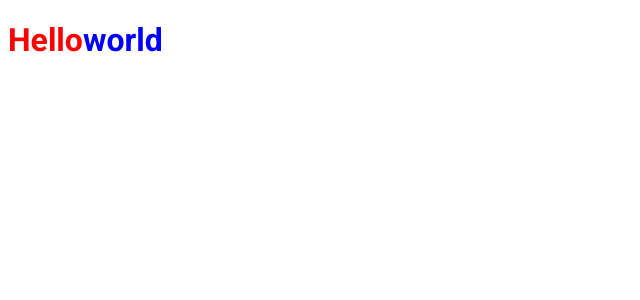
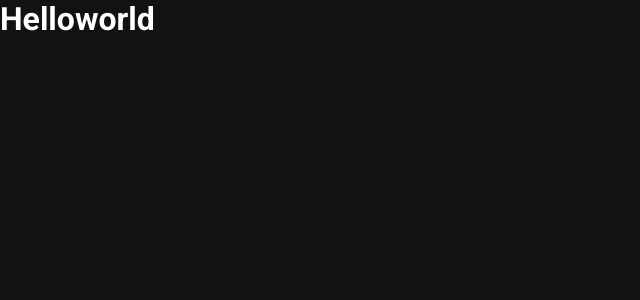
Before and after one commit to rodrigodasilva/ignite-ignews, a Next.js app: page / in a window 1280 px wide. Shown: the top 300 px of the page, without its empty margins (0-640 px from the left). Built offline with nearby package versions, Linux system fonts and the light colour scheme.

Commit message:
Estilos globais do app

```diff
--- a/src/pages/_app.tsx
+++ b/src/pages/_app.tsx
@@ -1,4 +1,6 @@
 import { AppProps } from 'next/app'
+
+import '../styles/global.scss'
 
 function MyApp({ Component, pageProps }: AppProps) {
   return <Component {...pageProps} />
--- a/src/pages/index.tsx
+++ b/src/pages/index.tsx
@@ -1,6 +1,6 @@
 import Head from 'next/head'
 
-import styles from '../styles/home.module.scss'
+
 
 export default function Home() {
   return (
@@ -9,7 +9,7 @@
         <title>Inicio | ig.news</title>
       </Head>
 
-      <h1 className={styles.title}>
+      <h1>
         Hello
         <span>
           world
--- /dev/null
+++ b/src/styles/global.scss
@@ -0,0 +1,45 @@
+* {
+  margin: 0;
+  padding: 0;
+  box-sizing: border-box;
+}
+
+:root {
+  --white: #ffffff;
+  --gray-100: #e1e1e6;
+  --gray-300: #a8a8b3;
+  --gray-900: #121214;
+
+  --cyan-500: #61dafb;
+  --yellow-500: #eba417;
+}
+
+@media (max-width: 1080px) {
+  html {
+    font-size: 93.75%;
+  }
+}
+
+@media (max-width: 720px) {
+  html {
+    font-size: 87.5%;
+  }
+}
+
+body {
+  background: var(--gray-900);
+  color: var(--white);
+}
+
+body, input, area, select, button {
+  font: 400 1rem "Roboto", sans-serif;
+}
+
+button {
+  cursor: pointer;
+}
+
+a {
+  color: inherit;
+  text-decoration: none;
+}
--- a/src/styles/home.module.scss
+++ /dev/null
@@ -1,8 +0,0 @@
-.title {
-  color: red;
-  font-family: "Roboto";
-
-  span {
-    color: blue;
-  }
-}
```
